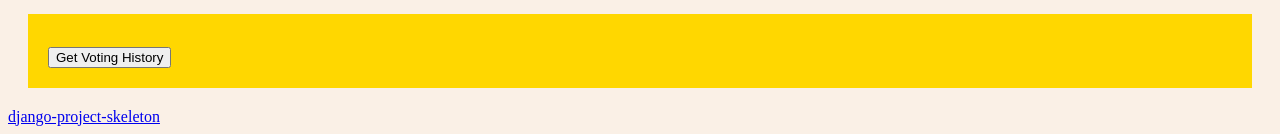
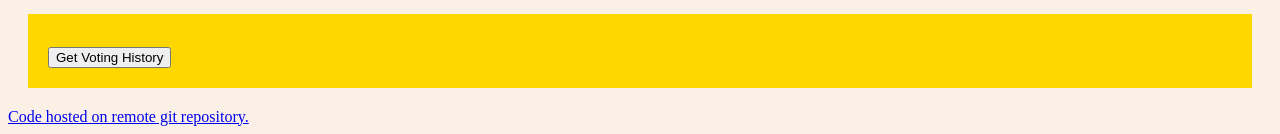
Before and after one commit to andristaurenis/django-homework, a Django app: page / in a window 1280 px wide. Shown: the part 853-987 px from the top of the page. Run offline with Django 3.2, Linux system fonts and the light colour scheme; parts of the project's set-up code (start-up, migrations or seed data) failed here and were passed over.

Commit message:
remove skeleton link

```diff
--- a/homework/settings/common.py
+++ b/homework/settings/common.py
@@ -56,7 +56,7 @@ MIDDLEWARE = [
     'django.middleware.security.SecurityMiddleware',
     'django.contrib.sessions.middleware.SessionMiddleware',
     'django.middleware.common.CommonMiddleware',
-    #  'django.middleware.csrf.CsrfViewMiddleware',
+    #  'django.middleware.csrf.CsrfViewMiddleware', TODO
     'django.contrib.auth.middleware.AuthenticationMiddleware',
     'django.contrib.messages.middleware.MessageMiddleware',
     'django.middleware.clickjacking.XFrameOptionsMiddleware',
--- a/templates/base.html
+++ b/templates/base.html
@@ -114,7 +114,7 @@ header {
             </section>
         </main>
         <footer>
-            <a href="https://github.com/Mischback/django-project-skeleton">django-project-skeleton</a>
+            <a href="https://github.com/andristaurenis/django-homework">Code hosted on remote git repository.</a>
         </footer>
     </body>
 </html>
```
